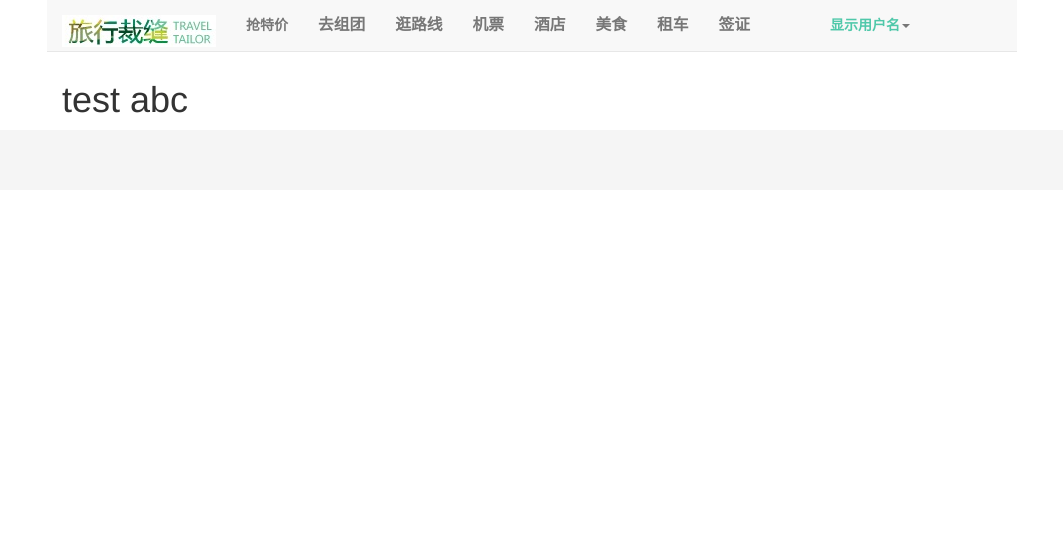
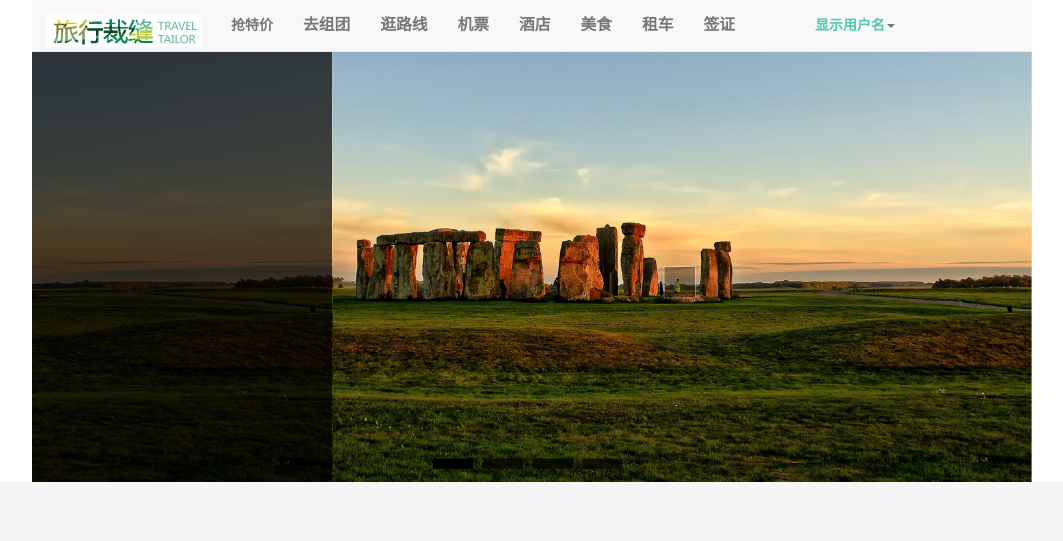
Before and after one commit to Yi-Gei/Python_Tour_Web, a Django app: template TourDemo/tour/templates/tour/index.html in a window 1280 px wide. Shown: the top 541 px of the page, without its empty margins (108-1171 px from the left). Run offline with Django 3.2, Linux system fonts and the light colour scheme; the template is opened without the code that fills it, so the values that code supplies are empty; some libraries are stand-ins or nearby versions.

Commit message:
add head pic

```diff
--- a/TourDemo/tour/static/tour/css/custom.css
+++ b/TourDemo/tour/static/tour/css/custom.css
@@ -1,5 +1,5 @@
 .cwebwidth_fix{
-	width: 970px;
+	width: 1000px;
 }
 
 .cnavfont{
@@ -18,3 +18,17 @@
 	position: relative;
     left: 50px;
 }
+
+.headerbg{
+
+	height: 432px;
+	background-image: url(../img/headbg.png);
+	background-repeat: no-repeat;
+}
+
+.headersearch{
+	width: 300px;
+	height: 432px;
+	background-color: black;
+	opacity: 0.7;
+}
--- a/TourDemo/tour/static/tour/css/sticky-footer-navbar.css
+++ b/TourDemo/tour/static/tour/css/sticky-footer-navbar.css
@@ -29,7 +29,7 @@ body {
 /* Not required for template or sticky footer method. */
 
 #wrap > .container {
-  padding: 60px 15px 0;
+  padding: 50px 0 0;
 }
 .container .text-muted {
   margin: 20px 0;
--- a/TourDemo/tour/templates/tour/index.html
+++ b/TourDemo/tour/templates/tour/index.html
@@ -1,4 +1,9 @@
 {% extends 'tour/public/global.html' %}
 {% block content %}
-      <h1>test abc</h1>
+<div class="headerbg center-block">
+	<div class="headersearch">
+	</div>
+</div>
+
+
 {% endblock %}
--- a/TourDemo/tour/templates/tour/public/header.html
+++ b/TourDemo/tour/templates/tour/public/header.html
@@ -62,4 +62,4 @@
         </div>
       </div>
 
-      <div class="container cwebwidth_fix">
+      <div class="headerpading container cwebwidth_fix ">
```
Also changed, not shown: TourDemo/tour/static/tour/img/headbg.png (added).
